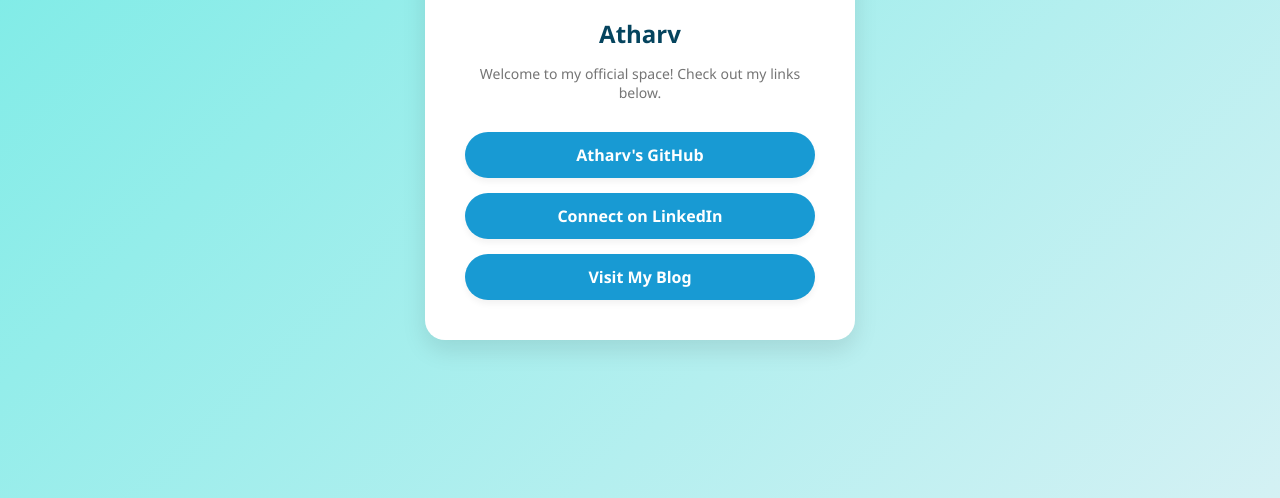
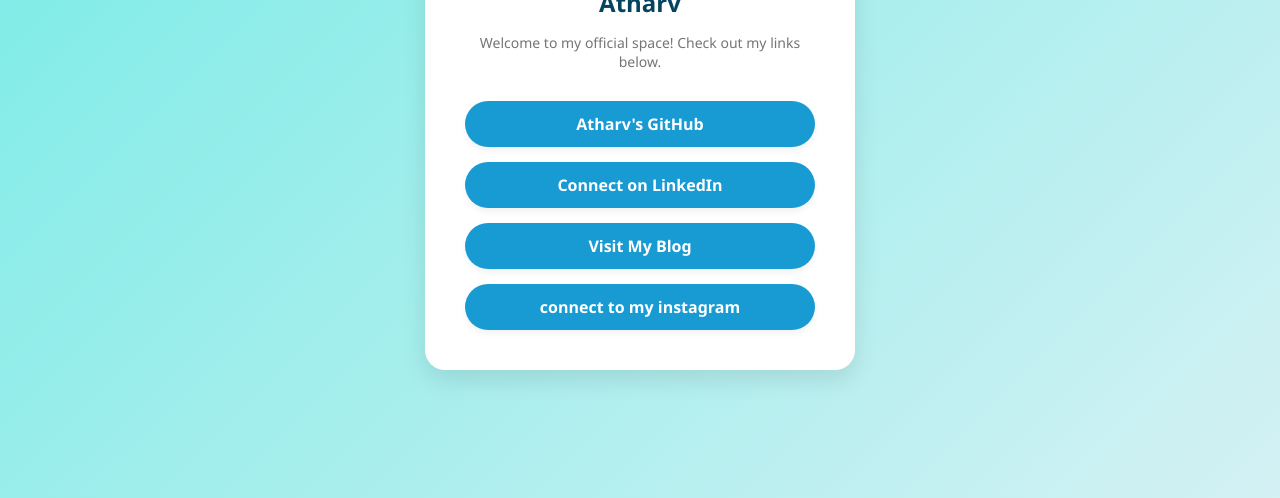
Before and after one commit to atharv2421/atharv2421.github.io, a plain HTML site: page index.html in a window 1280 px wide. Shown: the part 302-800 px from the top of the page. Drawn offline with Linux system fonts and the light colour scheme.

Commit message:
Add files via upload

```diff
--- a/index.html
+++ b/index.html
@@ -90,6 +90,7 @@
             <a href="https://github.com" target="_blank" class="link-button">Atharv's GitHub</a>
             <a href="https://linkedin.com" target="_blank" class="link-button">Connect on LinkedIn</a>
             <a href="https://google.com" target="_blank" class="link-button">Visit My Blog</a>
+            <a href="https://www.instagram.com/s_.atharv._/" target="_blank" class="link-button">connect to my instagram</a>
         </div>
     </div>
 
```
